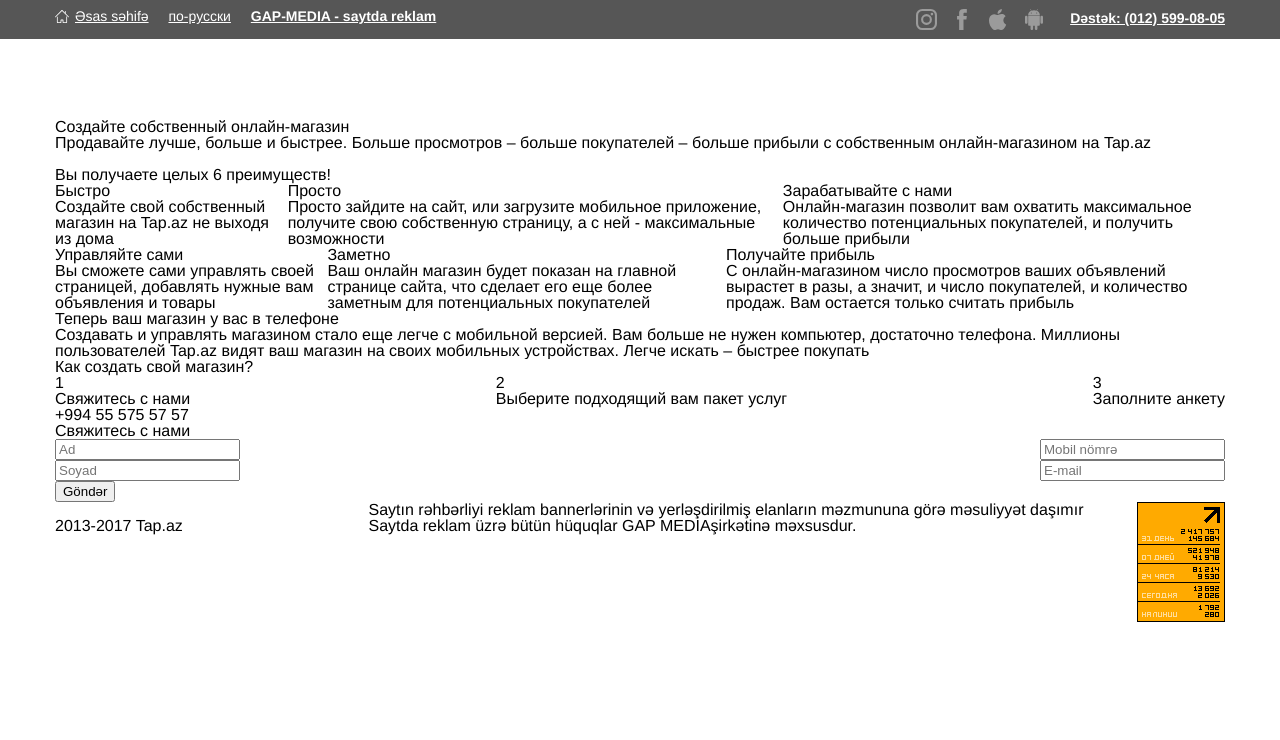
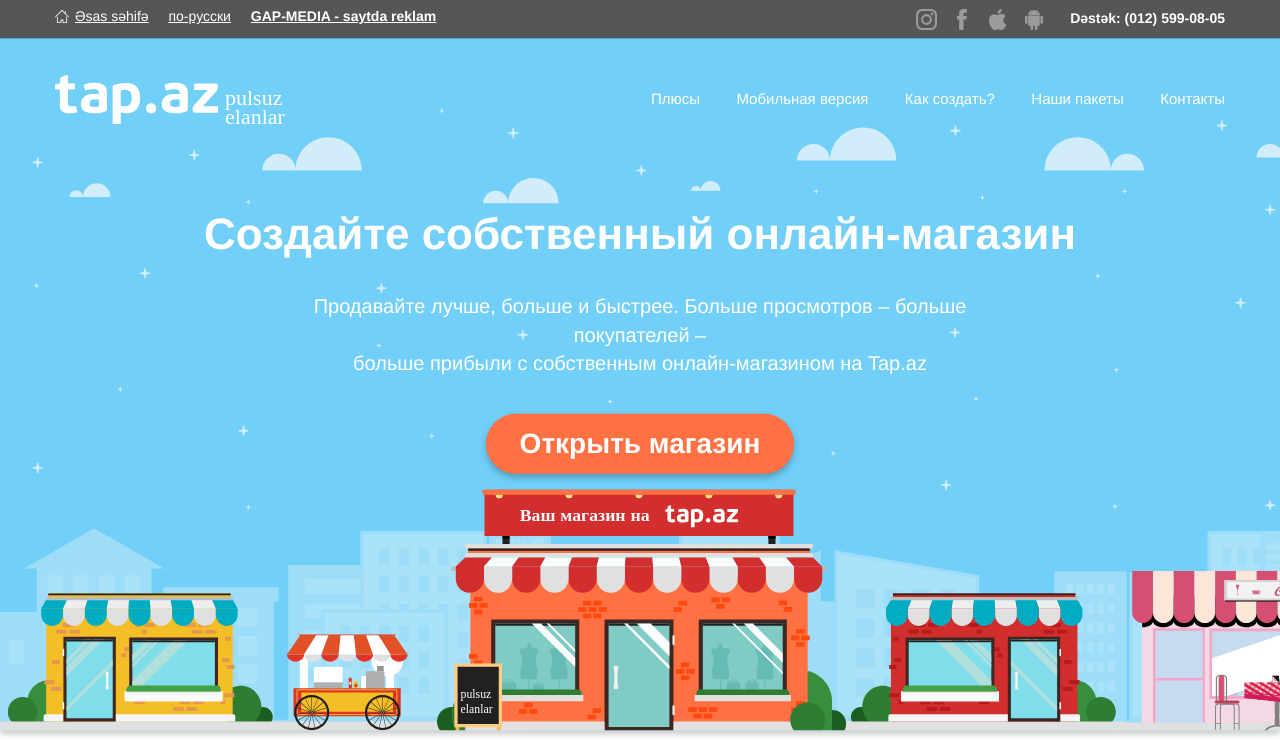
Before and after one commit to inci-august/tap, a website: page index.html in a window 1280 px wide. Shown: the top 740 px of the page. Drawn offline with Linux system fonts and the light colour scheme.

Commit message:
Complete styling hero section

```diff
--- a/index.html
+++ b/index.html
@@ -35,10 +35,12 @@
 
     <!-- HERO SECTION -->
     <section class="hero">
+      <img class="hero__image" src="./dist/images/hero/hero-bg.svg">
+
       <div class="wrapper">
         <div class="row">
           <div class="site-logo">
-
+            <img src="./dist/images/hero/logo.svg" alt="">
           </div> <!-- /.site-logo -->
 
           <nav class="primary-nav">
@@ -55,9 +57,9 @@
         <div class="hero__text-content">
           <h1 class="hero__title">Создайте собственный онлайн-магазин</h1>
           <p class="hero__description">
-              Продавайте лучше, больше и быстрее. Больше просмотров – больше покупателей – больше прибыли с собственным онлайн-магазином на Tap.az
+              Продавайте лучше, больше и быстрее. Больше просмотров – больше покупателей – <br> больше прибыли с собственным онлайн-магазином на Tap.az
           </p>
-          <p><a href="#" class="btn btn--orange">Открыть магазин</a></p>
+          <a href="#" class="btn btn--large btn--orange">Открыть магазин</a>
         </div> <!-- /.hero__text-content -->
       </div> <!-- /.wrapper -->
     </section> <!-- /.hero -->
--- a/src/scss/base/_global.scss
+++ b/src/scss/base/_global.scss
@@ -12,6 +12,11 @@
   font-family: 'Helvetica Neue', Helvetica, Arial, sans-serif;
 }
 
+body, html {
+  width: 100%;
+  height: 100%;
+}
+
 img {
   max-width: 100%;
   height: auto;
--- /dev/null
+++ b/src/scss/components/_button.scss
@@ -0,0 +1,17 @@
+.btn {
+  color: #FFF;
+  text-decoration: none;
+  display: inline-block;
+  border-radius: 100px;
+
+  &--orange {
+    background-color: $pinkish-orange;
+    box-shadow: 0 4px 6px 0 rgba(0, 0, 0, 0.25);
+  }
+
+  &--large {
+    padding: 1rem 2.1rem;
+    font-size: 1.75rem;
+    font-weight: 600;
+  }
+}
--- /dev/null
+++ b/src/scss/components/_hero.scss
@@ -0,0 +1,55 @@
+.hero {
+  position: relative;
+
+  &__image {
+    margin-top: -3px;
+    min-width: 100%;
+  }
+
+  .row {
+    width: 1170px;
+    position: absolute;
+    top: 36px;
+
+    .primary-nav {
+      padding-top: 1rem;
+
+      li {
+        display: inline-block;
+        margin-left: 2rem;
+
+        a {
+          text-decoration: none;
+          font-size: 0.9375rem;
+
+          &:hover {
+            border-bottom: 1px solid #fff;
+          }
+        }
+      }
+    }
+  }
+
+  &__text-content {
+    position: absolute;
+    top: 45%;
+    transform: translateY(-55%);
+    left: 0;
+    width: 100%;
+    text-align: center;
+    color: #fff;
+  }
+
+  &__title {
+    font-size: 2.75rem;
+    font-weight: 600;
+  }
+
+  &__description {
+    margin: 36px 0;
+    font-size: 1.25rem;
+    font-weight: 500;
+    padding: 0 18rem;
+    line-height: 1.8rem;
+  }
+}
--- a/src/scss/components/_site-header.scss
+++ b/src/scss/components/_site-header.scss
@@ -68,6 +68,7 @@
     &__support {
       font-weight: 600;
       margin-left: 1rem;
+      text-decoration: none;
     }
   }
 }
--- a/src/scss/styles.scss
+++ b/src/scss/styles.scss
@@ -4,3 +4,5 @@
 @import 'components/wrapper';
 @import 'components/row';
 @import 'components/site-header';
+@import 'components/hero';
+@import 'components/button';
```
Also changed, not shown: dist/images/hero/logo.svg (renamed from dist/images/hero/site-logo.svg), dist/images/mobile-version/mobile-version--large.jpg (deleted), dist/images/mobile-version/mobile-version--large.png (added), dist/images/mobile-version/mobile-version--medium.jpg (deleted), dist/images/mobile-version/mobile-version--medium.png (added), dist/images/mobile-version/mobile-version--small.jpg (deleted), dist/images/mobile-version/mobile-version--small.png (added), dist/styles.css, images/hero/logo.svg (renamed from images/hero/site-logo.svg), images/mobile-version/mobile-version--large.jpg (deleted), images/mobile-version/mobile-version--large.png (added), images/mobile-version/mobile-version--medium.jpg (deleted), images/mobile-version/mobile-version--medium.png (added), images/mobile-version/mobile-version--small.jpg (deleted), 1 more files.
